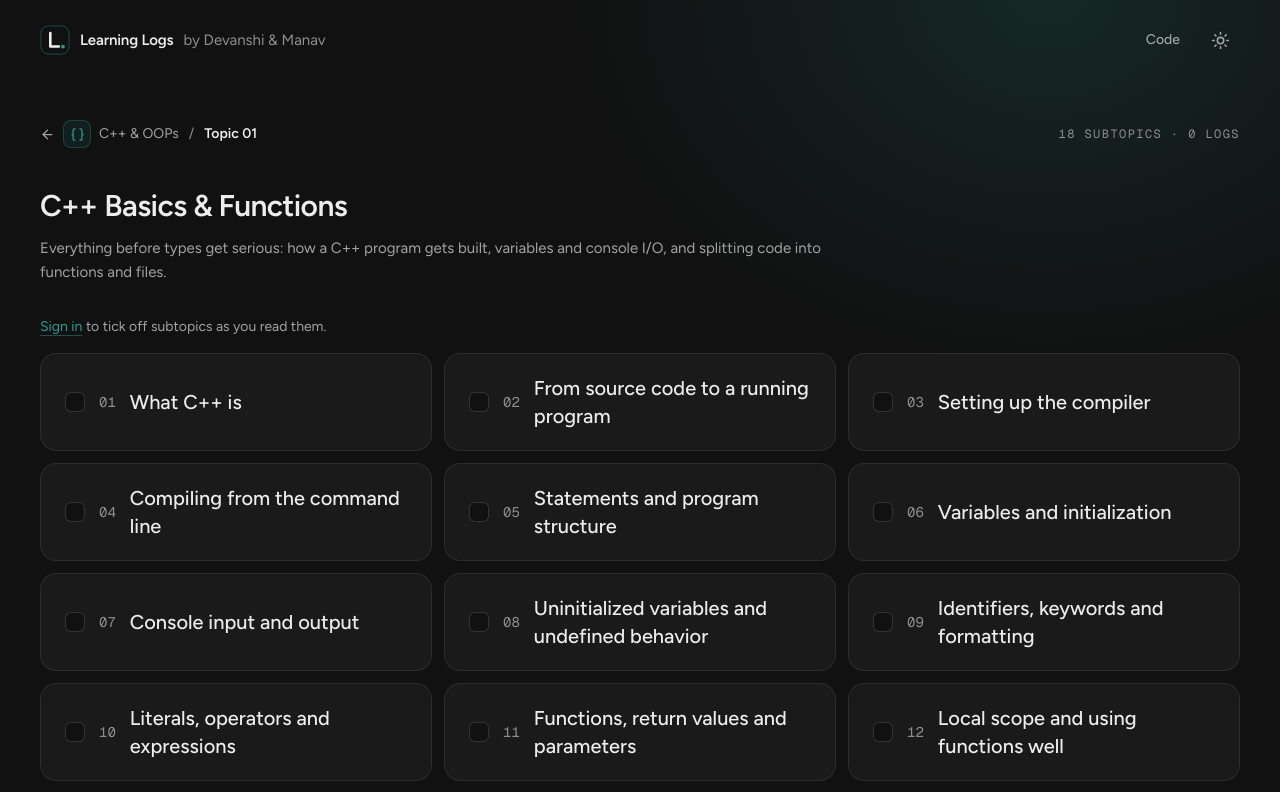
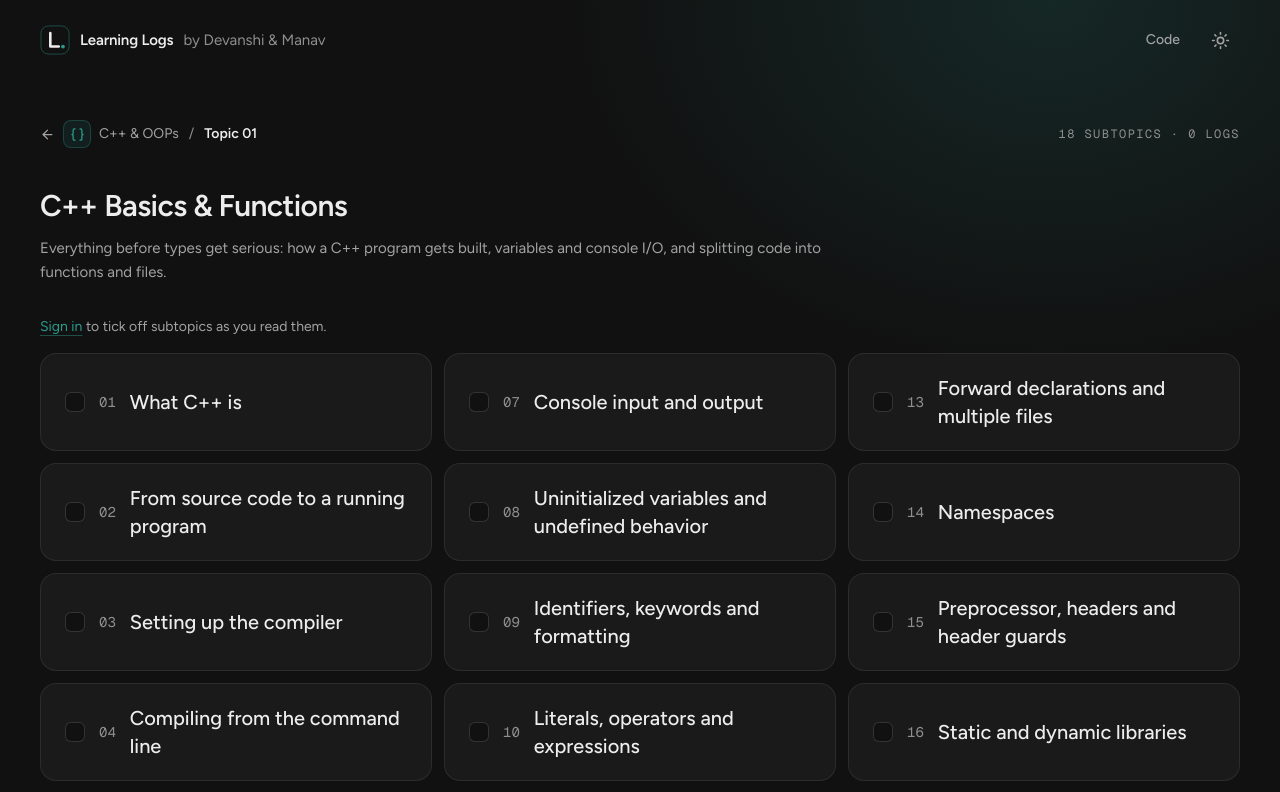
Before and after one commit to Independentfox/learning-logs, a Next.js app: page /learning/cpp-oops/cpp-basics-and-functions in a window 1280 px wide. Shown: the top 792 px of the page. Built offline with nearby package versions, Linux system fonts and the light colour scheme; no server answers.

Commit message:
style: number C++ subtopics down each column

```diff
--- a/src/components/subtopic-checklist.tsx
+++ b/src/components/subtopic-checklist.tsx
@@ -6,7 +6,7 @@ import { useRouter } from "next/navigation";
 import { useOptimistic, useTransition } from "react";
 import { ProgressBar } from "@/components/progress-bar";
 import { markSubtopicRead } from "@/lib/reading-actions";
-import { cn, rem } from "@/lib/utils";
+import { cn, columnGrid, rem } from "@/lib/utils";
 
 type Item = { id: string; name: string };
 type Change = { id: string; read: boolean };
@@ -74,7 +74,8 @@ export function SubtopicChecklist({
         )}
       </div>
 
-      <ol className="grid gap-3 lg:auto-rows-fr lg:grid-cols-2 xl:grid-cols-3">
+      {/* Numbered down each column, with every block the same size. */}
+      <ol {...columnGrid(items.length)}>
         {items.map(({ id, name }, i) => {
           const checked = read.has(id);
           return (
```
